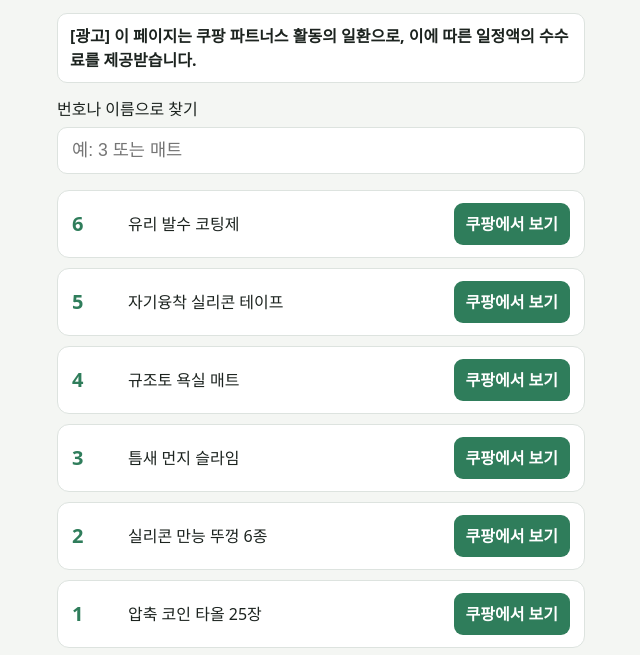
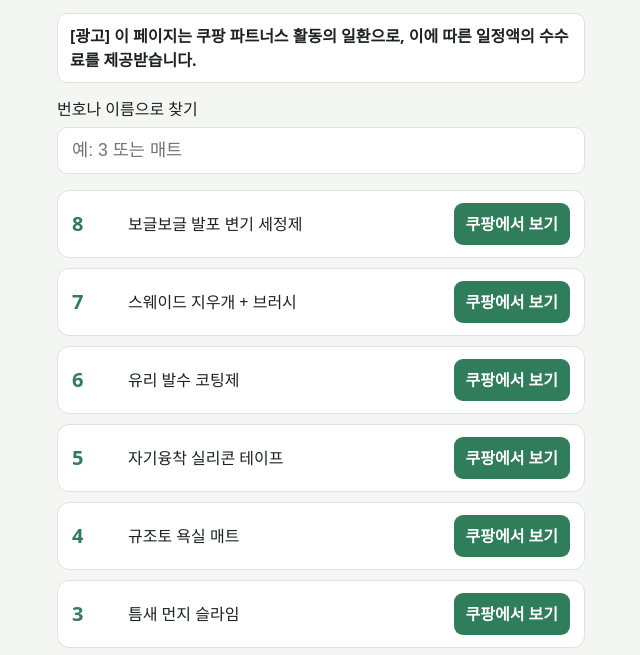
Before and after one commit to Jx-CLI/tempal-links, a plain HTML site: page index.html in a window 1280 px wide. Shown: the part 91-746 px from the top of the page, without its empty margins (319-959 px from the left). Drawn offline with Linux system fonts and the light colour scheme.

Commit message:
상품 모음 갱신 2026-11-26

```diff
--- a/index.html
+++ b/index.html
@@ -26,6 +26,8 @@ footer{color:var(--muted);font-size:.82rem;margin-top:24px;display:grid;gap:4px}
   <label for="q" class="s" style="display:block;margin:0 0 6px">번호나 이름으로 찾기</label>
   <input id="q" type="search" inputmode="search" placeholder="예: 3 또는 매트" autocomplete="off">
   <ul id="list">
+    <li data-n="8" data-t="보글보글 발포 변기 세정제"><span class="n">8</span><span class="t">보글보글 발포 변기 세정제</span><a href="https://link.coupang.com/a/iYQzhG1PR6" target="_blank" rel="sponsored nofollow noopener">쿠팡에서 보기</a></li>
+    <li data-n="7" data-t="스웨이드 지우개 + 브러시"><span class="n">7</span><span class="t">스웨이드 지우개 + 브러시</span><a href="https://link.coupang.com/a/iYQwQKxWou" target="_blank" rel="sponsored nofollow noopener">쿠팡에서 보기</a></li>
     <li data-n="6" data-t="유리 발수 코팅제"><span class="n">6</span><span class="t">유리 발수 코팅제</span><a href="https://link.coupang.com/a/iXTs9xV1pY" target="_blank" rel="sponsored nofollow noopener">쿠팡에서 보기</a></li>
     <li data-n="5" data-t="자기융착 실리콘 테이프"><span class="n">5</span><span class="t">자기융착 실리콘 테이프</span><a href="https://link.coupang.com/a/iXTtBWOvmK" target="_blank" rel="sponsored nofollow noopener">쿠팡에서 보기</a></li>
     <li data-n="4" data-t="규조토 욕실 매트"><span class="n">4</span><span class="t">규조토 욕실 매트</span><a href="https://link.coupang.com/a/iXTrUruJ1U" target="_blank" rel="sponsored nofollow noopener">쿠팡에서 보기</a></li>
```
